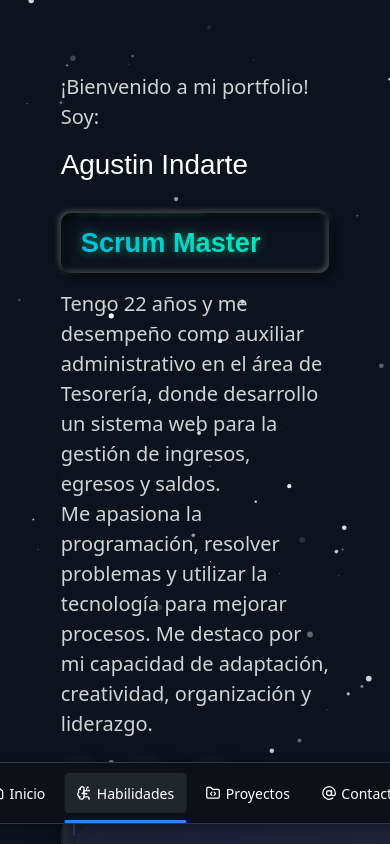
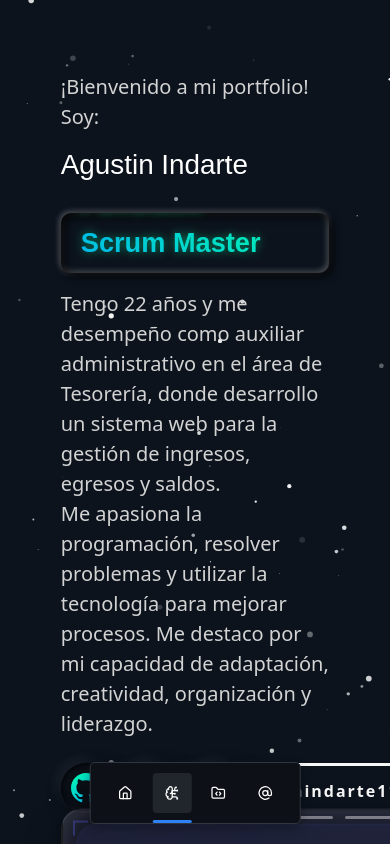
Before and after one commit to Agustin-Indarte/Portfolio, a React (Vite) app: page / in a window 390 px wide. Shown: the top 844 px of the page. Built offline with nearby package versions, Linux system fonts and the light colour scheme; a web font is replaced by a local one.

Commit message:
Responsividad del navbar

```diff
--- a/src/Components/FormContact/FormContact.jsx
+++ b/src/Components/FormContact/FormContact.jsx
@@ -41,7 +41,7 @@ const FormContact = () => {
     return (
       <>
       <StyledWrapper>
-      <div className="fc-form-card1 mt-4 mt-lg-5">
+      <div className="fc-form-card1 mt-4 mt-lg-5 mt-md-5">
                 <div className="fc-form-card2">
                     <Formik
                         initialValues={initialValues}
@@ -247,6 +247,45 @@ const StyledWrapper = styled.div`
 .fc-email-col {
   margin-bottom: 0; /* nunca le pongas margen abajo */
 }
+
+@media (min-width: 576px) and (max-width: 991.98px) {
+  .fc-form-card1 {
+    max-width: 700px;
+    padding: 6px;
+
+  }
+
+  .fc-form-card2 {
+    padding: 3rem;
+  }
+
+  .fc-form-heading {
+    font-size: 2.2rem;
+  }
+
+  .fc-form-subtitle {
+    font-size: 1.1rem;
+  }
+
+  .fc-input {
+    padding: 1.2rem;
+    font-size: 1rem;
+  }
+
+  .fc-label {
+    font-size: 0.85em;
+  }
+
+  .fc-textarea {
+    min-height: 140px;
+    padding-top: 1.8rem;
+  }
+
+  .fc-sendMessage-btn {
+    padding: 1rem 1.2rem;
+    font-size: 1.1rem;
+  }
+}
 `;
 
 export default FormContact;
--- a/src/Components/Navbar/Navbar.css
+++ b/src/Components/Navbar/Navbar.css
@@ -129,3 +129,14 @@
   background: transparent;
   z-index: 2;
 }
+
+/* Celulares: ocultar solo el texto */
+@media (max-width: 480px) {
+  .value .label {
+    display: none;
+  }
+
+  .value {
+    padding: 10px;
+  }
+}
--- a/src/Components/Navbar/Navbar.jsx
+++ b/src/Components/Navbar/Navbar.jsx
@@ -102,7 +102,7 @@ const Navbar = () => {
         onClick={() => scrollToSection('Home')}
       >
         <House />
-        Inicio
+        <span className="label">Inicio</span>
       </button>
 
       <button
@@ -110,7 +110,7 @@ const Navbar = () => {
         onClick={() => scrollToSection('skills')}
       >
         <BrainCircuit />
-        Habilidades
+        <span className="label">Habilidades</span>
       </button>
 
       <button
@@ -118,7 +118,7 @@ const Navbar = () => {
         onClick={() => scrollToSection('projects')}
       >
         <FolderCode />
-        Proyectos
+        <span className="label">IProyectos</span>
       </button>
 
 
@@ -131,7 +131,7 @@ const Navbar = () => {
           className={`value ${activeSection === 'contact' ? 'active' : ''}`}
           onClick={(e) => { e.preventDefault(); scrollToSection('contact'); }}>
           <AtSign />
-          Contacto
+          <span className="label">Contacto</span>
         </button>
 
 
--- a/src/Pages/Contact/Contact.jsx
+++ b/src/Pages/Contact/Contact.jsx
@@ -6,15 +6,15 @@ function Contact() {
   return (
     <section className='vh-100 d-flex justify-content-center mt-5'>
 
-<div className="me-5 floating d-none d-md-block">
+<div className="me-5 floating d-none d-lg-block">
   <InfoIzquierda />
 </div>
 
-<div className='floating'>
+<div className="floating mt-md-4" >
   <FormContact />
 </div>
 
-<div className="ms-5 floating d-none d-md-block">
+<div className="ms-5 floating d-none d-lg-block">
   <InfoDerecha />
 </div>
 
```
